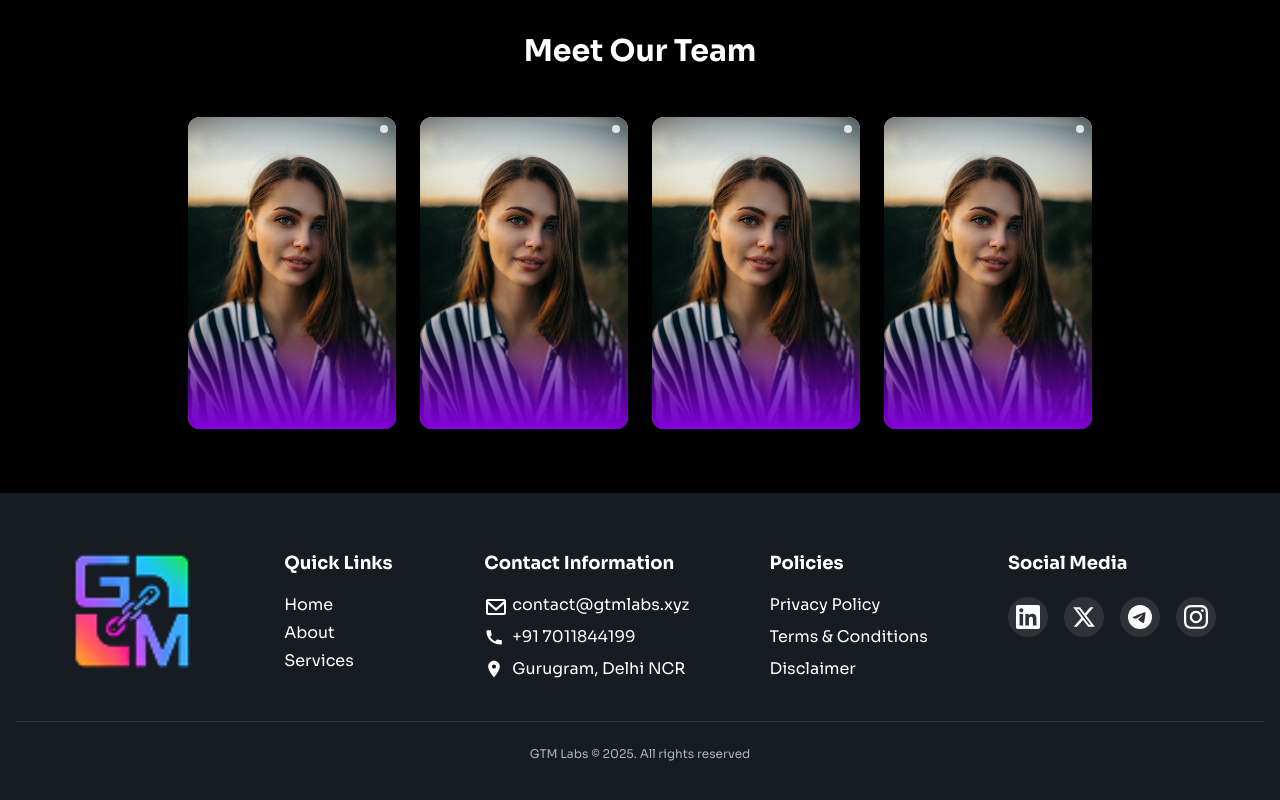
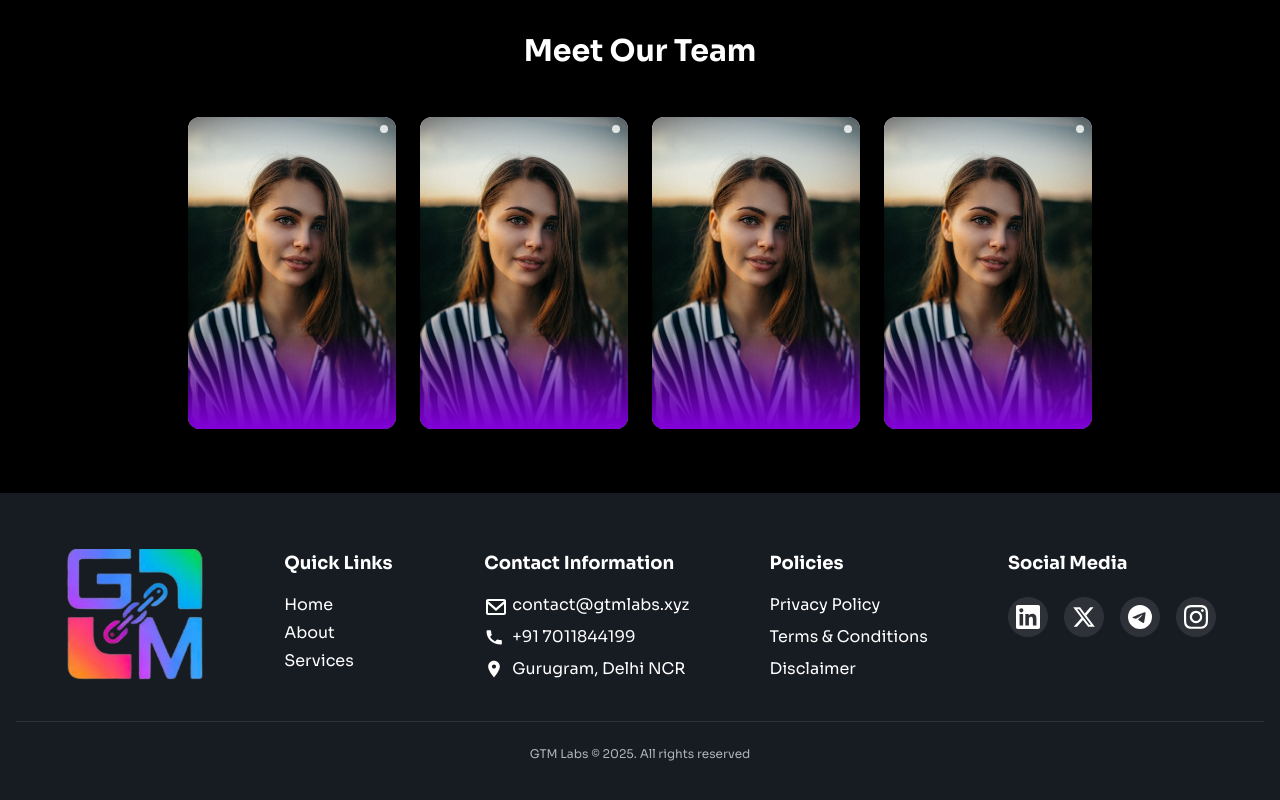
Before and after one commit to aradhya2106/Landing_page, a Next.js app: page / in a window 1280 px wide. Shown: the part 6188-6988 px from the top of the page. Built offline with nearby package versions, Linux system fonts and the light colour scheme.

Commit message:
logo fixed

```diff
--- a/src/pages/Footer.jsx
+++ b/src/pages/Footer.jsx
@@ -47,7 +47,14 @@ export default function Footer() {
         </div>
         {/* Logo */}
         <div className="flex justify-center">
-          <Image src={require('../assets/gtmlogonew.png')} alt="GTM Labs Logo" width={120} height={120} className="object-contain" />
+          <Image
+            src={require('../Assets/Gtm.png')}
+            alt="GTM Labs Logo"
+            width={360}
+            height={360}
+            className="object-contain"
+            style={{ width: 120, height: 120 }}
+          />
         </div>
         {/* Quick Links & Policies */}
         <div className="flex flex-row justify-between gap-8">
@@ -84,7 +91,7 @@ export default function Footer() {
       <div className="hidden md:flex flex-row justify-between items-start gap-8 max-w-6xl mx-auto">
         {/* Logo */}
         <div className="flex flex-col items-center md:items-start w-[140px] flex-shrink-0">
-          <Image src={require('../assets/gtmlogonew.png')} alt="GTM Labs Logo" width={140} height={140} className="object-contain" />
+          <Image src={require('../Assets/Gtm.png')} alt="GTM Labs Logo" width={140} height={140} className="object-contain" />
         </div>
         {/* Quick Links */}
         <div className="flex flex-col items-start gap-2 min-w-[120px]">
```
Also changed, not shown: src/Assets/Gtm.png (added).
